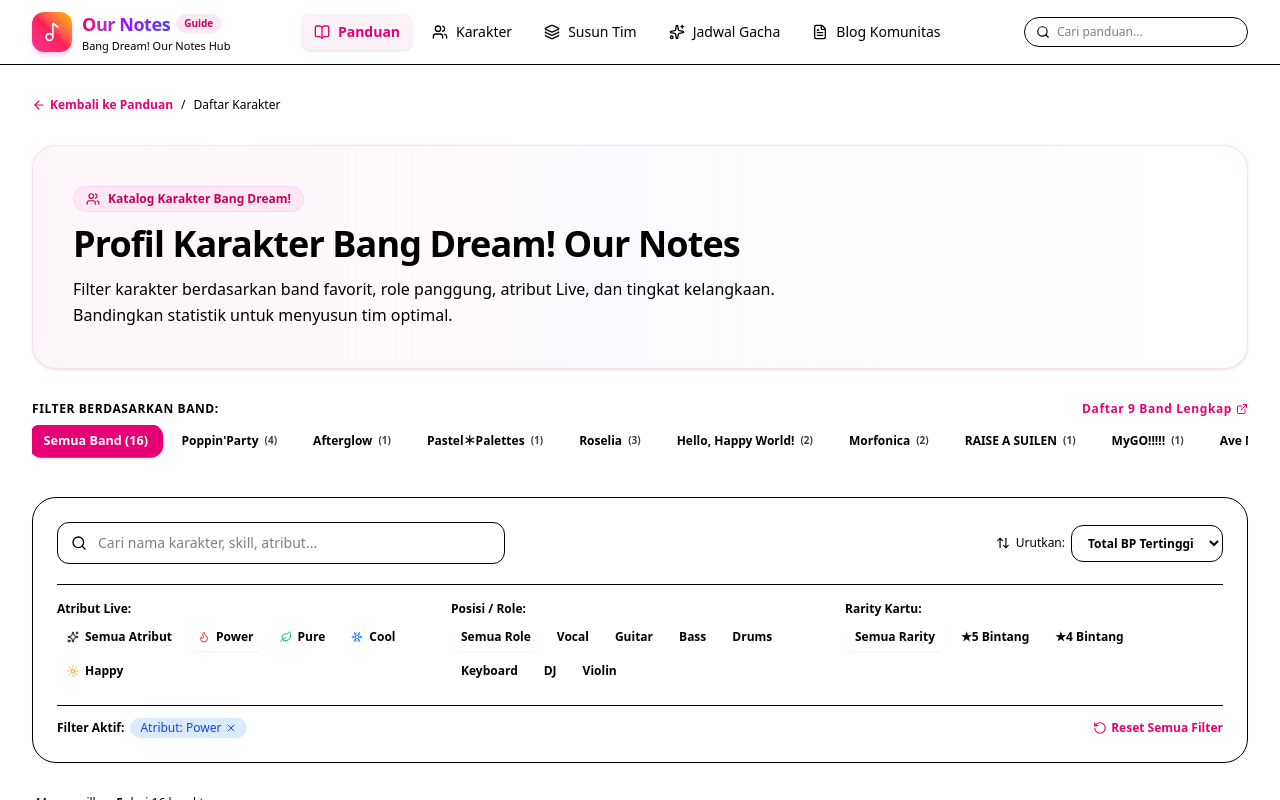
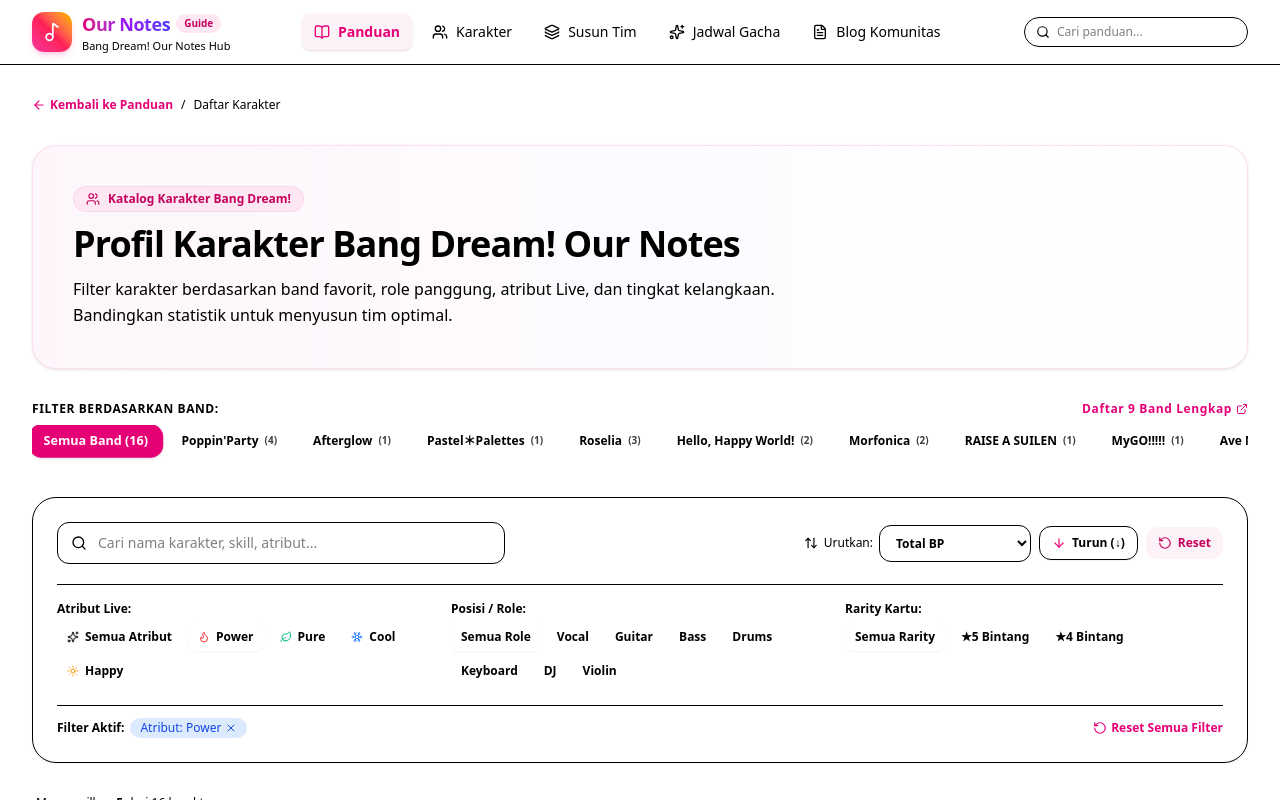
Before and after one commit to leonorexyz/OurNotes, a Next.js app: page /karakter in a window 1280 px wide. Both pictures are taken after a click on the button "Power". Shown: the top 800 px of the page. Built offline with nearby package versions, Linux system fonts and the light colour scheme.

Commit message:
feat(characters): implement ascending/descending sorting toggle and quick reset functionality

```diff
--- a/src/app/karakter/page.tsx
+++ b/src/app/karakter/page.tsx
@@ -25,6 +25,8 @@
   Radio,
   Drum,
   ExternalLink,
+  ArrowUp,
+  ArrowDown,
 } from "lucide-react";
 import { CHARACTERS_DATA, BANDS_DATA, Character } from "@/data/charactersData";
 import { CharacterCard } from "@/components/CharacterCard";
@@ -62,6 +64,7 @@
   const [selectedRarity, setSelectedRarity] = useState<string>("all");
   const [searchQuery, setSearchQuery] = useState<string>("");
   const [sortBy, setSortBy] = useState<string>("power");
+  const [sortDirection, setSortDirection] = useState<"desc" | "asc">("desc");
 
   // Sync state if URL search params change
   useEffect(() => {
@@ -94,6 +97,7 @@
     setSelectedRarity("all");
     setSearchQuery("");
     setSortBy("power");
+    setSortDirection("desc");
   };
 
   const isFiltered =
@@ -103,8 +107,10 @@
     selectedRarity !== "all" ||
     searchQuery.trim().length > 0;
 
-  // Filter & sort logic
+  // Filter & sort logic with ascending/descending direction
   const filteredCharacters = useMemo(() => {
+    const multiplier = sortDirection === "desc" ? 1 : -1;
+
     return CHARACTERS_DATA.filter((c) => {
       const matchBand = selectedBand === "all" || c.bandId === selectedBand;
       const matchAttr = selectedAttribute === "all" || c.attribute === selectedAttribute;
@@ -120,15 +126,20 @@
 
       return matchBand && matchAttr && matchRole && matchRarity && matchQuery;
     }).sort((a, b) => {
-      if (sortBy === "power") return b.stats.total - a.stats.total;
-      if (sortBy === "rarity") return b.rarity - a.rarity;
-      if (sortBy === "hp") return b.stats.hp - a.stats.hp;
-      if (sortBy === "performance") return b.stats.performance - a.stats.performance;
-      if (sortBy === "technique") return b.stats.technique - a.stats.technique;
-      if (sortBy === "visual") return b.stats.visual - a.stats.visual;
-      return a.name.localeCompare(b.name);
+      if (sortBy === "power") return multiplier * (b.stats.total - a.stats.total);
+      if (sortBy === "rarity") return multiplier * (b.rarity - a.rarity);
+      if (sortBy === "hp") return multiplier * (b.stats.hp - a.stats.hp);
+      if (sortBy === "performance") return multiplier * (b.stats.performance - a.stats.performance);
+      if (sortBy === "technique") return multiplier * (b.stats.technique - a.stats.technique);
+      if (sortBy === "visual") return multiplier * (b.stats.visual - a.stats.visual);
+      if (sortBy === "name") {
+        return sortDirection === "desc"
+          ? b.name.localeCompare(a.name)
+          : a.name.localeCompare(b.name);
+      }
+      return 0;
     });
-  }, [selectedBand, selectedAttribute, selectedRole, selectedRarity, searchQuery, sortBy]);
+  }, [selectedBand, selectedAttribute, selectedRole, selectedRarity, searchQuery, sortBy, sortDirection]);
 
   const comparedChars = CHARACTERS_DATA.filter((c) => compareList.includes(c.id));
 
@@ -224,7 +235,7 @@
             )}
           </div>
 
-          <div className="flex items-center gap-2.5 flex-wrap">
+          <div className="flex items-center gap-2 flex-wrap">
             <div className="flex items-center gap-1.5 text-xs text-muted-foreground">
               <ArrowUpDown className="h-3.5 w-3.5" />
               <span>Urutkan:</span>
@@ -233,15 +244,46 @@
                 onChange={(e) => setSortBy(e.target.value)}
                 className="rounded-xl border border-input bg-background px-3 py-2 text-xs font-semibold text-foreground focus:outline-none focus:border-pink-500"
               >
-                <option value="power">Total BP Tertinggi</option>
-                <option value="rarity">Rarity (★5 dulu)</option>
+                <option value="power">Total BP</option>
+                <option value="rarity">Rarity (Bintang)</option>
                 <option value="performance">Stat Performance</option>
                 <option value="technique">Stat Technique</option>
                 <option value="visual">Stat Visual</option>
                 <option value="hp">Max Life / HP</option>
-                <option value="name">Nama (A-Z)</option>
+                <option value="name">Nama Karakter</option>
               </select>
             </div>
+
+            {/* Ascending / Descending Toggle Button */}
+            <button
+              onClick={() => setSortDirection((prev) => (prev === "desc" ? "asc" : "desc"))}
+              className="flex items-center gap-1.5 px-3 py-2 rounded-xl border border-input bg-background hover:bg-muted text-xs font-semibold text-foreground transition-colors shadow-2xs"
+              title={sortDirection === "desc" ? "Urutan Menurun (Tertinggi ke Terendah)" : "Urutan Menaik (Terendah ke Tertinggi)"}
+            >
+              {sortDirection === "desc" ? (
+                <>
+                  <ArrowDown className="h-3.5 w-3.5 text-pink-600" />
+                  <span>Turun (↓)</span>
+                </>
+              ) : (
+                <>
+                  <ArrowUp className="h-3.5 w-3.5 text-pink-600" />
+                  <span>Naik (↑)</span>
+                </>
+              )}
+            </button>
+
+            {/* Quick Reset Button if active */}
+            {(isFiltered || sortDirection !== "desc" || sortBy !== "power") && (
+              <button
+                onClick={resetAllFilters}
+                className="flex items-center gap-1.5 px-3 py-2 rounded-xl bg-pink-50 dark:bg-pink-950/60 hover:bg-pink-100 dark:hover:bg-pink-900/50 text-xs font-bold text-pink-700 dark:text-pink-300 transition-colors"
+                title="Reset semua filter dan arah pengurutan"
+              >
+                <RotateCcw className="h-3.5 w-3.5" />
+                <span>Reset</span>
+              </button>
+            )}
 
             {compareList.length > 0 && (
               <button
```
Also changed, not shown: .ngodingpakeai/pending.json.
